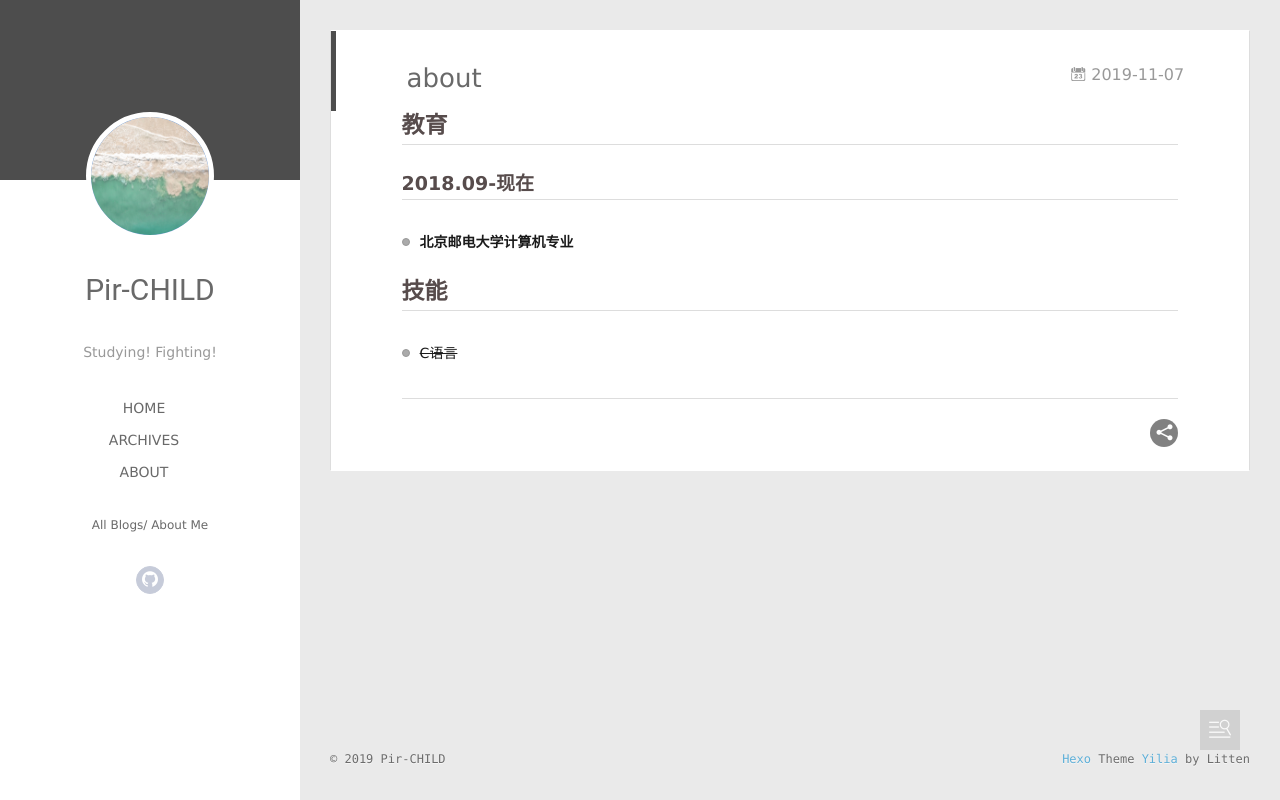
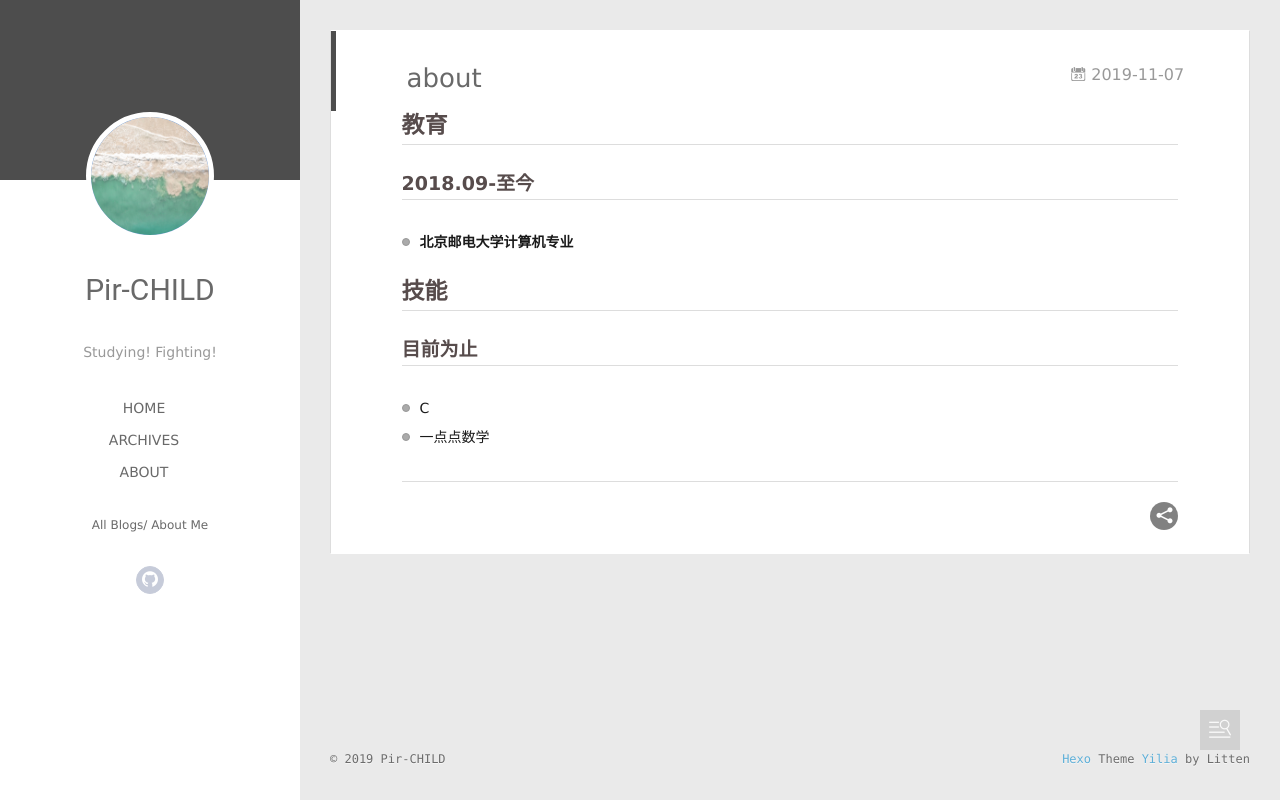
Before and after one commit to Pir-CHILD/Pir-CHILD.github.io, a plain HTML site: page about/index.html in a window 1280 px wide. Drawn offline with Linux system fonts and the light colour scheme.

Commit message:
Site updated: 2019-11-07 23:14:08

```diff
--- a/about/index.html
+++ b/about/index.html
@@ -8,15 +8,15 @@
   <link rel="dns-prefetch" href="https://pir-child.github.io">
   <title>about | Pir-CHILD&#39;s Blogs~</title>
   <meta name="viewport" content="width=device-width, initial-scale=1, maximum-scale=1">
-  <meta name="description" content="教育2018.09-现在 北京邮电大学计算机专业  技能 C语言">
+  <meta name="description" content="教育2018.09-至今 北京邮电大学计算机专业  技能目前为止 C 一点点数学">
 <meta name="keywords" content="Fun.">
 <meta property="og:type" content="website">
 <meta property="og:title" content="about">
 <meta property="og:url" content="https:&#x2F;&#x2F;pir-child.github.io&#x2F;about&#x2F;index.html">
 <meta property="og:site_name" content="Pir-CHILD&#39;s Blogs~">
-<meta property="og:description" content="教育2018.09-现在 北京邮电大学计算机专业  技能 C语言">
+<meta property="og:description" content="教育2018.09-至今 北京邮电大学计算机专业  技能目前为止 C 一点点数学">
 <meta property="og:locale" content="en">
-<meta property="og:updated_time" content="2019-11-07T10:42:01.309Z">
+<meta property="og:updated_time" content="2019-11-07T15:13:22.674Z">
 <meta name="twitter:card" content="summary">
 
 
@@ -167,11 +167,12 @@
 
     <div class="article-entry" itemprop="articleBody">
 
-        <h2 id="教育"><a href="#教育" class="headerlink" title="教育"></a>教育</h2><h3 id="2018-09-现在"><a href="#2018-09-现在" class="headerlink" title="2018.09-现在"></a>2018.09-现在</h3><ul>
+        <h2 id="教育"><a href="#教育" class="headerlink" title="教育"></a>教育</h2><h3 id="2018-09-至今"><a href="#2018-09-至今" class="headerlink" title="2018.09-至今"></a>2018.09-至今</h3><ul>
 <li><strong>北京邮电大学计算机专业</strong></li>
 </ul>
-<h2 id="技能"><a href="#技能" class="headerlink" title="技能"></a>技能</h2><ul>
-<li><del>C语言</del></li>
+<h2 id="技能"><a href="#技能" class="headerlink" title="技能"></a>技能</h2><h3 id="目前为止"><a href="#目前为止" class="headerlink" title="目前为止"></a>目前为止</h3><ul>
+<li>C</li>
+<li>一点点数学</li>
 </ul>
 
 
@@ -264,7 +265,7 @@
                 </span>
                 <span class="tooltip-content">
                     <div class="toc-article">
-                    <ol class="toc"><li class="toc-item toc-level-2"><a class="toc-link" href="#教育"><span class="toc-number">1.</span> <span class="toc-text">教育</span></a><ol class="toc-child"><li class="toc-item toc-level-3"><a class="toc-link" href="#2018-09-现在"><span class="toc-number">1.1.</span> <span class="toc-text">2018.09-现在</span></a></li></ol></li><li class="toc-item toc-level-2"><a class="toc-link" href="#技能"><span class="toc-number">2.</span> <span class="toc-text">技能</span></a></li></ol>
+                    <ol class="toc"><li class="toc-item toc-level-2"><a class="toc-link" href="#教育"><span class="toc-number">1.</span> <span class="toc-text">教育</span></a><ol class="toc-child"><li class="toc-item toc-level-3"><a class="toc-link" href="#2018-09-至今"><span class="toc-number">1.1.</span> <span class="toc-text">2018.09-至今</span></a></li></ol></li><li class="toc-item toc-level-2"><a class="toc-link" href="#技能"><span class="toc-number">2.</span> <span class="toc-text">技能</span></a><ol class="toc-child"><li class="toc-item toc-level-3"><a class="toc-link" href="#目前为止"><span class="toc-number">2.1.</span> <span class="toc-text">目前为止</span></a></li></ol></li></ol>
                     </div>
                 </span>
             </div>
```
Also changed, not shown: sitemap.xml (+7 -7 lines).
